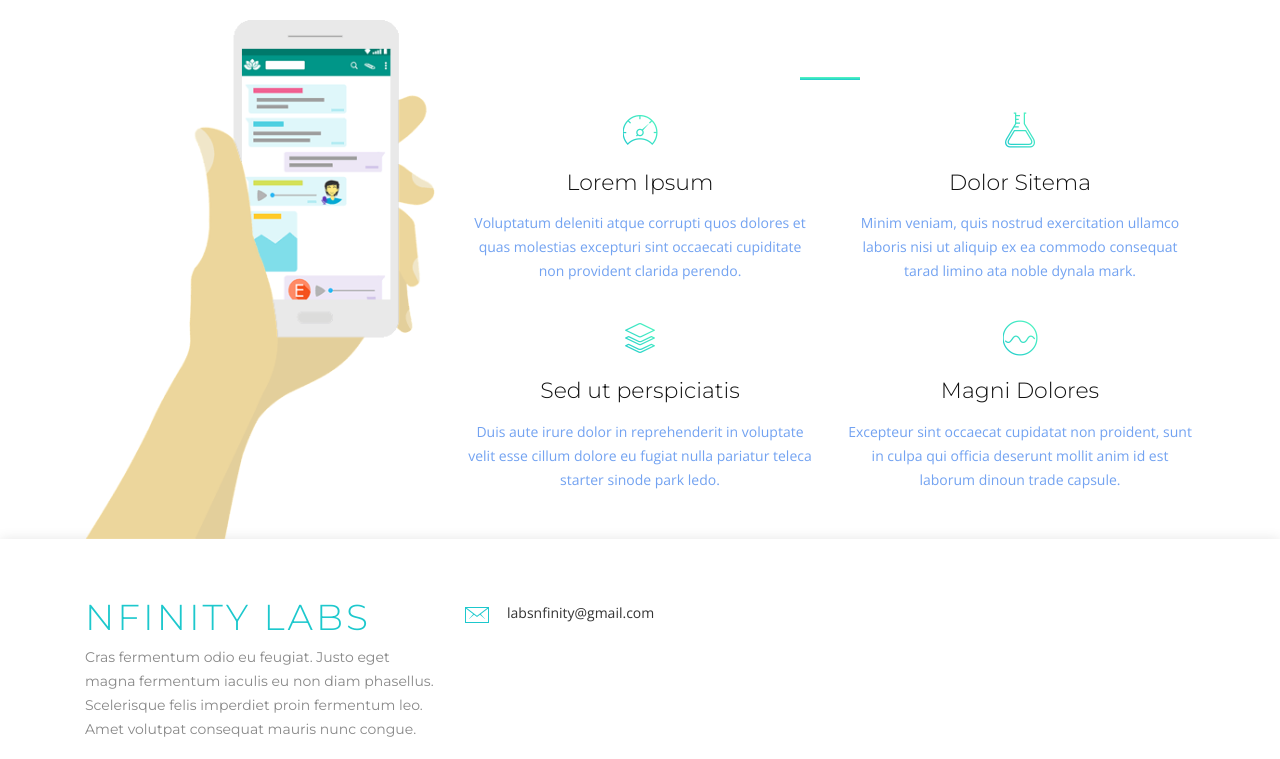
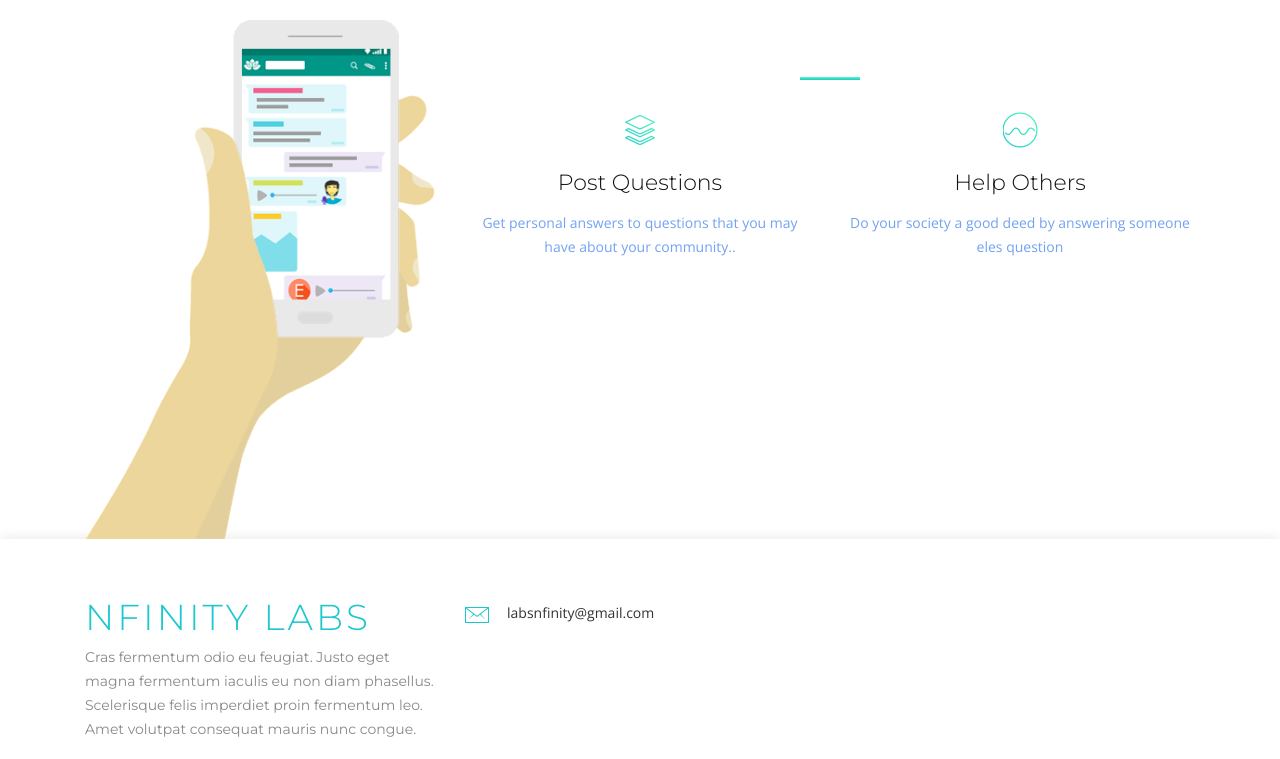
Before and after one commit to NfinityLabs/Dyce-Website, a plain HTML site: page index.html in a window 1280 px wide. Shown: the part 803-1562 px from the top of the page. Drawn offline with nearby package versions, Linux system fonts and the light colour scheme; files whose address does not match are found by name.

Commit message:
new cname

```diff
--- a/index.html
+++ b/index.html
@@ -151,25 +151,25 @@
 
             <div class="row">
 
-              <div class="col-lg-6 col-md-6 box wow fadeInRight">
+              <!-- <div class="col-lg-6 col-md-6 box wow fadeInRight">
                 <div class="icon"><i class="ion-ios-speedometer-outline"></i></div>
                 <h4 class="title"><a href="">Lorem Ipsum</a></h4>
                 <p class="description">Voluptatum deleniti atque corrupti quos dolores et quas molestias excepturi sint occaecati cupiditate non provident clarida perendo.</p>
-              </div>
-              <div class="col-lg-6 col-md-6 box wow fadeInRight" data-wow-delay="0.1s">
+              </div> -->
+              <!-- <div class="col-lg-6 col-md-6 box wow fadeInRight" data-wow-delay="0.1s">
                 <div class="icon"><i class="ion-ios-flask-outline"></i></div>
                 <h4 class="title"><a href="">Dolor Sitema</a></h4>
                 <p class="description">Minim veniam, quis nostrud exercitation ullamco laboris nisi ut aliquip ex ea commodo consequat tarad limino ata noble dynala mark.</p>
-              </div>
+              </div> -->
               <div class="col-lg-6 col-md-6 box wow fadeInRight data-wow-delay="0.2s">
                 <div class="icon"><i class="ion-social-buffer-outline"></i></div>
-                <h4 class="title"><a href="">Sed ut perspiciatis</a></h4>
-                <p class="description">Duis aute irure dolor in reprehenderit in voluptate velit esse cillum dolore eu fugiat nulla pariatur teleca starter sinode park ledo.</p>
+                <h4 class="title"><a href="">Post Questions</a></h4>
+                <p class="description">Get personal answers to questions that you may have about your community..</p>
               </div>
               <div class="col-lg-6 col-md-6 box wow fadeInRight" data-wow-delay="0.3s">
                 <div class="icon"><i class="ion-ios-analytics-outline"></i></div>
-                <h4 class="title"><a href="">Magni Dolores</a></h4>
-                <p class="description">Excepteur sint occaecat cupidatat non proident, sunt in culpa qui officia deserunt mollit anim id est laborum dinoun trade capsule.</p>
+                <h4 class="title"><a href="">Help Others</a></h4>
+                <p class="description">Do your society a good deed by answering someone eles question</p>
               </div>
             </div>
 
```
Also changed, not shown: 1 other file.
